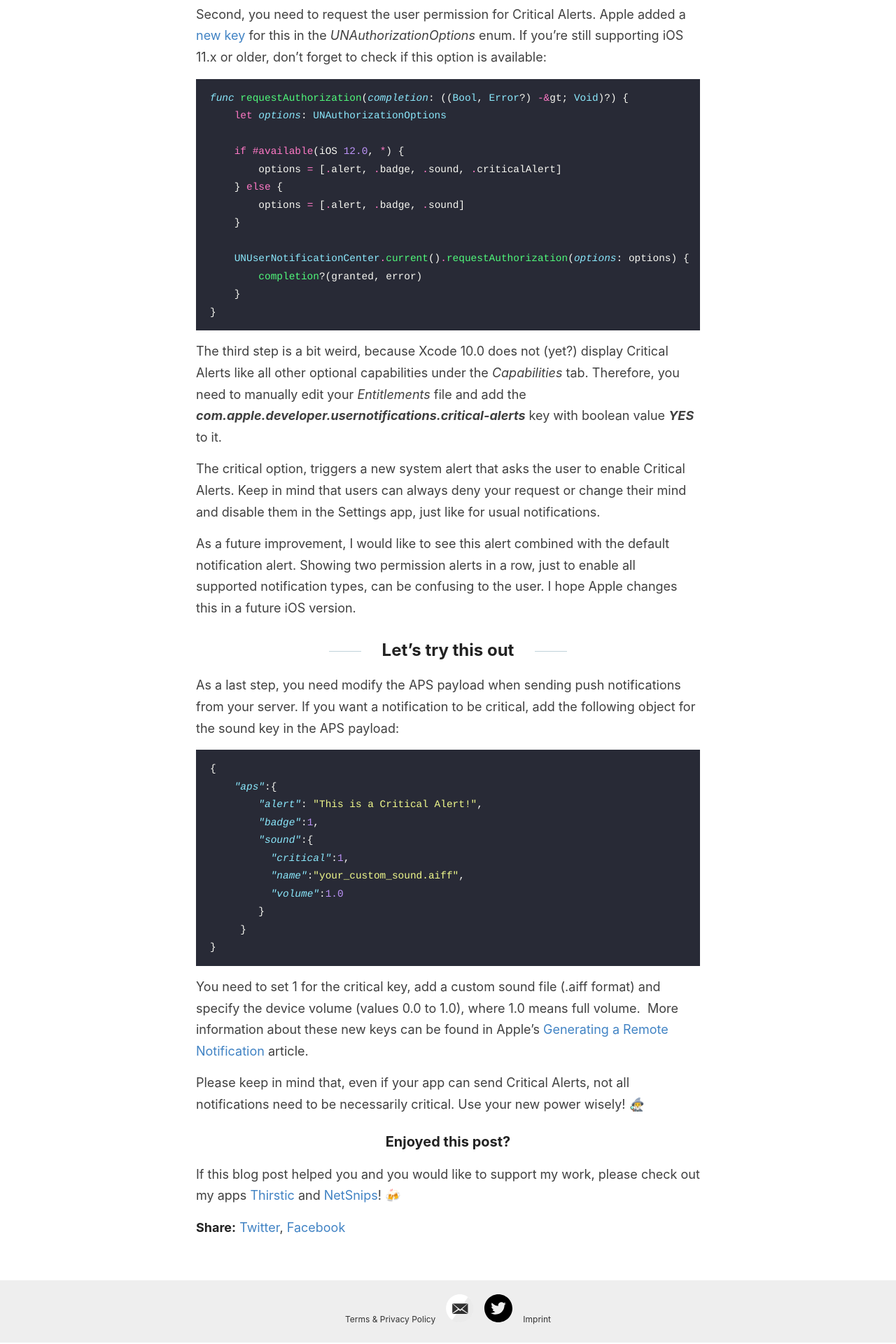
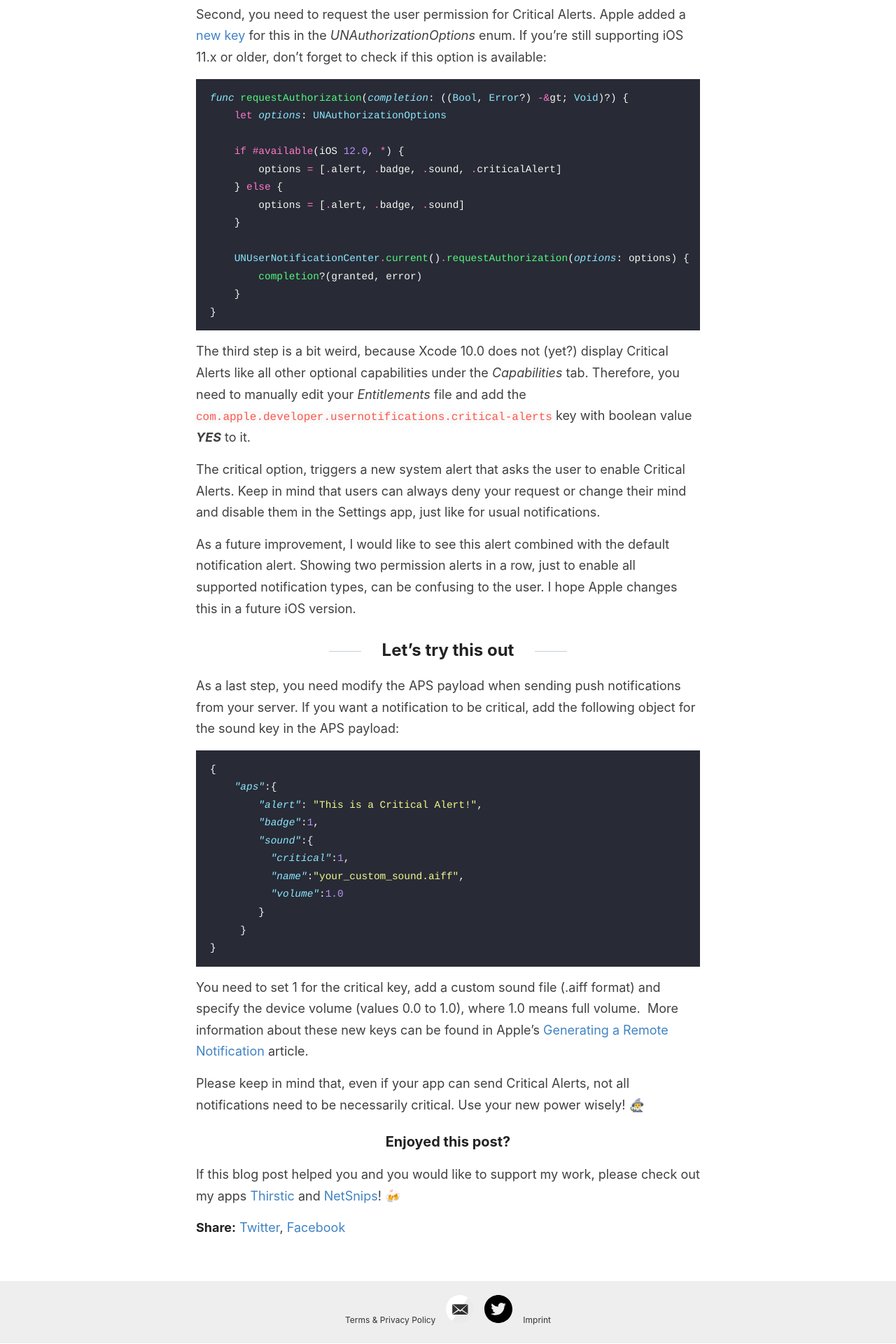
Before and after one commit to tapcode-apps/tapcode-webpage, a Jekyll site: the page built from _posts/2018-10-17-how-to-implement-critical-alerts.md, in a window 1280 px wide. Shown: the part 2581-4501 px from the top of the page at 70% size. Built offline with Jekyll 4.4.1, drawn with Linux system fonts in a browser that asks for light colours.

Commit message:
Update style

````diff
--- a/_posts/2018-10-17-how-to-implement-critical-alerts.md
+++ b/_posts/2018-10-17-how-to-implement-critical-alerts.md
@@ -56,7 +56,7 @@ func requestAuthorization(completion: ((Bool, Error?) -&gt; Void)?) {
 }
 ```
 
-The third step is a bit weird, because Xcode 10.0 does not (yet?) display Critical Alerts like all other optional capabilities under the *Capabilities* tab. Therefore, you need to manually edit your *Entitlements* file and add the ***com.apple.developer.usernotifications.critical-alerts*** key with boolean value ***YES*** to it.
+The third step is a bit weird, because Xcode 10.0 does not (yet?) display Critical Alerts like all other optional capabilities under the *Capabilities* tab. Therefore, you need to manually edit your *Entitlements* file and add the ```com.apple.developer.usernotifications.critical-alerts``` key with boolean value ***YES*** to it.
 
 The critical option, triggers a new system alert that asks the user to enable Critical Alerts. Keep in mind that users can always deny your request or change their mind and disable them in the Settings app, just like for usual notifications.
 
````
